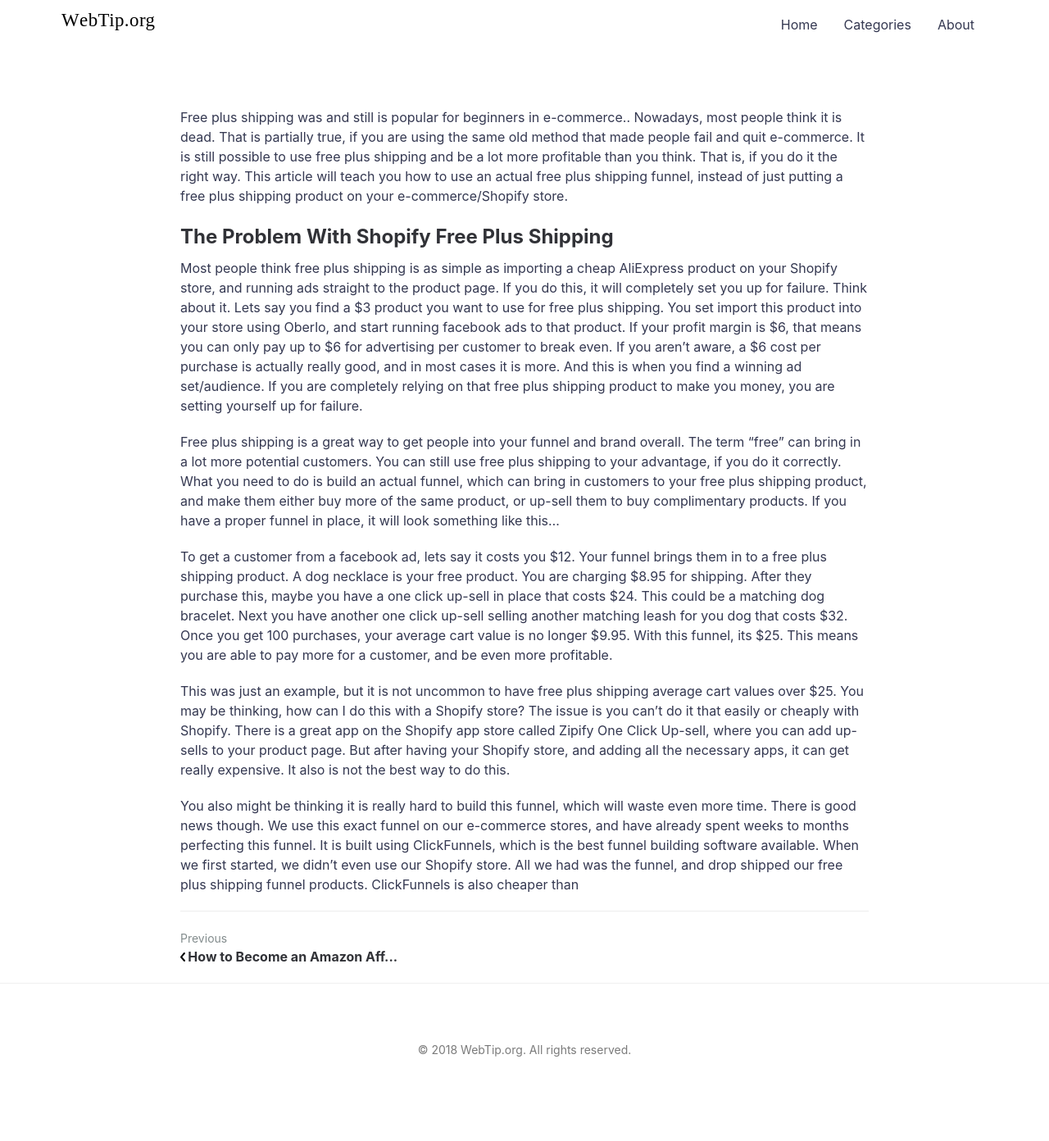
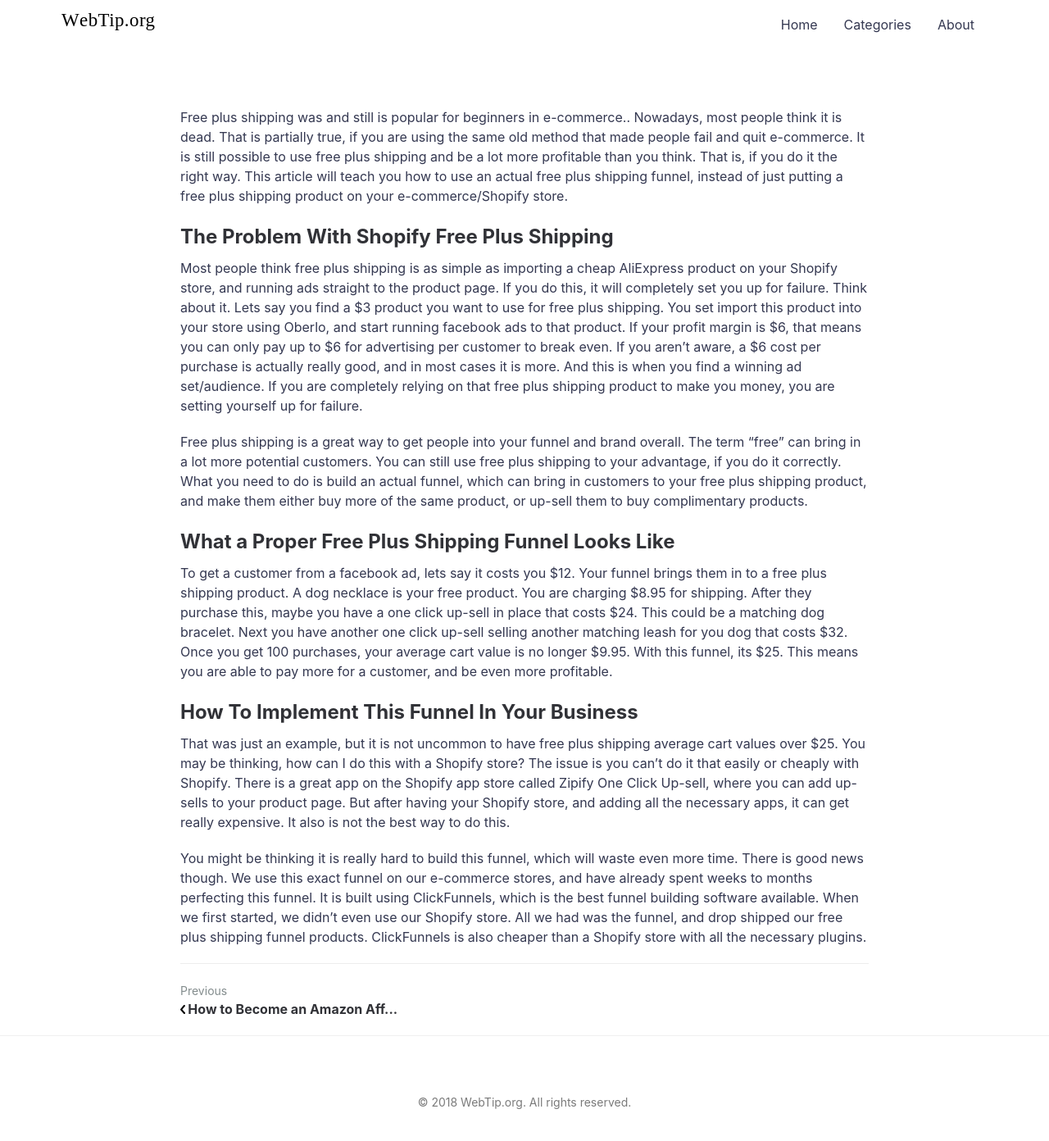
Before and after one commit to zabeehu/webtip, a Jekyll site: the page built from _posts/2018-9-6-hot-to-use-free-plus-shipping-in-2018.md, in a window 1280 px wide and 1400 px high, scrolled down 525 px. Shown: the top 1392 px of the window at 82% size. Built offline with Jekyll 4.4.1, drawn with Linux system fonts in a browser that asks for light colours; before the commit the page ends 1861 px from its top, so only the background shows below that.

Commit message:
Update from Forestry.io - Updated 2018-9-6-hot-to-use-free-plus-shipping-in-2018.md

```diff
--- a/_posts/2018-9-6-hot-to-use-free-plus-shipping-in-2018.md
+++ b/_posts/2018-9-6-hot-to-use-free-plus-shipping-in-2018.md
@@ -13,10 +13,14 @@ Free plus shipping was and still is popular for beginners in e-commerce.. Nowada
 
 Most people think free plus shipping is as simple as importing a cheap AliExpress product on your Shopify store, and running ads straight to the product page. If you do this, it will completely set you up for failure. Think about it. Lets say you find a $3 product you want to use for free plus shipping. You set import this product into your store using Oberlo, and start running facebook ads to that product. If your profit margin is $6, that means you can only pay up to $6 for advertising per customer to break even. If you aren't aware, a $6 cost per purchase is actually really good, and in most cases it is more. And this is when you find a winning ad set/audience. If you are completely relying on that free plus shipping product to make you money, you are setting yourself up for failure.
 
-Free plus shipping is a great way to get people into your funnel and brand overall. The term "free" can bring in a lot more potential customers. You can still use free plus shipping to your advantage, if you do it correctly. What you need to do is build an actual funnel, which can bring in customers to your free plus shipping product, and make them either buy more of the same product, or up-sell them to buy complimentary products. If you have a proper funnel in place, it will look something like this...
+Free plus shipping is a great way to get people into your funnel and brand overall. The term "free" can bring in a lot more potential customers. You can still use free plus shipping to your advantage, if you do it correctly. What you need to do is build an actual funnel, which can bring in customers to your free plus shipping product, and make them either buy more of the same product, or up-sell them to buy complimentary products.
+
+## What a Proper Free Plus Shipping Funnel Looks Like
 
 To get a customer from a facebook ad, lets say it costs you $12. Your funnel brings them in to a free plus shipping product. A dog necklace is your free product. You are charging $8.95 for shipping. After they purchase this, maybe you have a one click up-sell in place that costs $24. This could be a matching dog bracelet. Next you have another one click up-sell selling another matching leash for you dog that costs $32. Once you get 100 purchases, your average cart value is no longer $9.95. With this funnel, its $25. This means you are able to pay more for a customer, and be even more profitable.
 
-This was just an example, but it is not uncommon to have free plus shipping average cart values over $25. You may be thinking, how can I do this with a Shopify store? The issue is you can't do it that easily or cheaply with Shopify. There is a great app on the Shopify app store called Zipify One Click Up-sell, where you can add up-sells to your product page. But after having your Shopify store, and adding all the necessary apps, it can get really expensive. It also is not the best way to do this.
+## How To Implement This Funnel In Your Business
 
-You also might be thinking it is really hard to build this funnel, which will waste even more time. There is good news though. We use this exact funnel on our e-commerce stores, and have already spent weeks to months perfecting this funnel. It is built using ClickFunnels, which is the best funnel building software available. When we first started, we didn't even use our Shopify store. All we had was the funnel, and drop shipped our free plus shipping funnel products. ClickFunnels is also cheaper than
+That was just an example, but it is not uncommon to have free plus shipping average cart values over $25. You may be thinking, how can I do this with a Shopify store? The issue is you can't do it that easily or cheaply with Shopify. There is a great app on the Shopify app store called Zipify One Click Up-sell, where you can add up-sells to your product page. But after having your Shopify store, and adding all the necessary apps, it can get really expensive. It also is not the best way to do this.
+
+You might be thinking it is really hard to build this funnel, which will waste even more time. There is good news though. We use this exact funnel on our e-commerce stores, and have already spent weeks to months perfecting this funnel. It is built using ClickFunnels, which is the best funnel building software available. When we first started, we didn't even use our Shopify store. All we had was the funnel, and drop shipped our free plus shipping funnel products. ClickFunnels is also cheaper than a Shopify store with all the necessary plugins.
```
